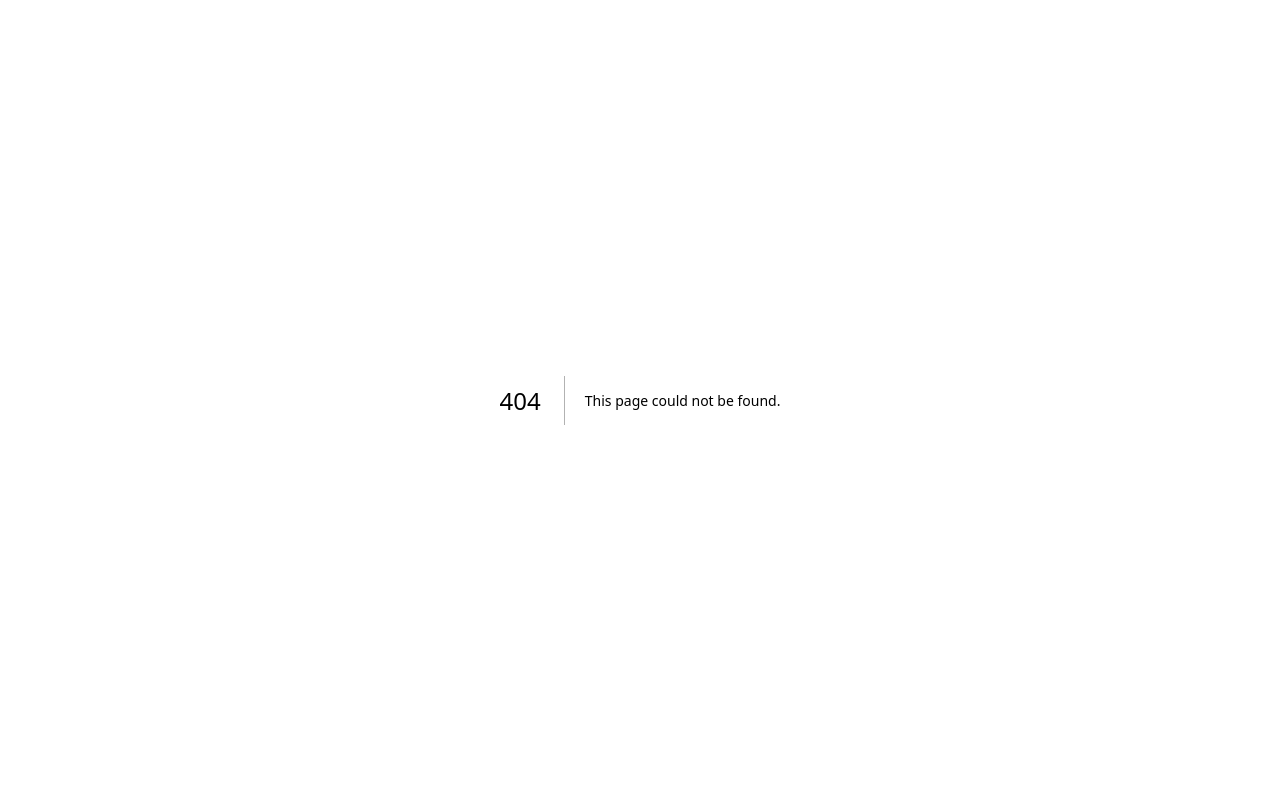
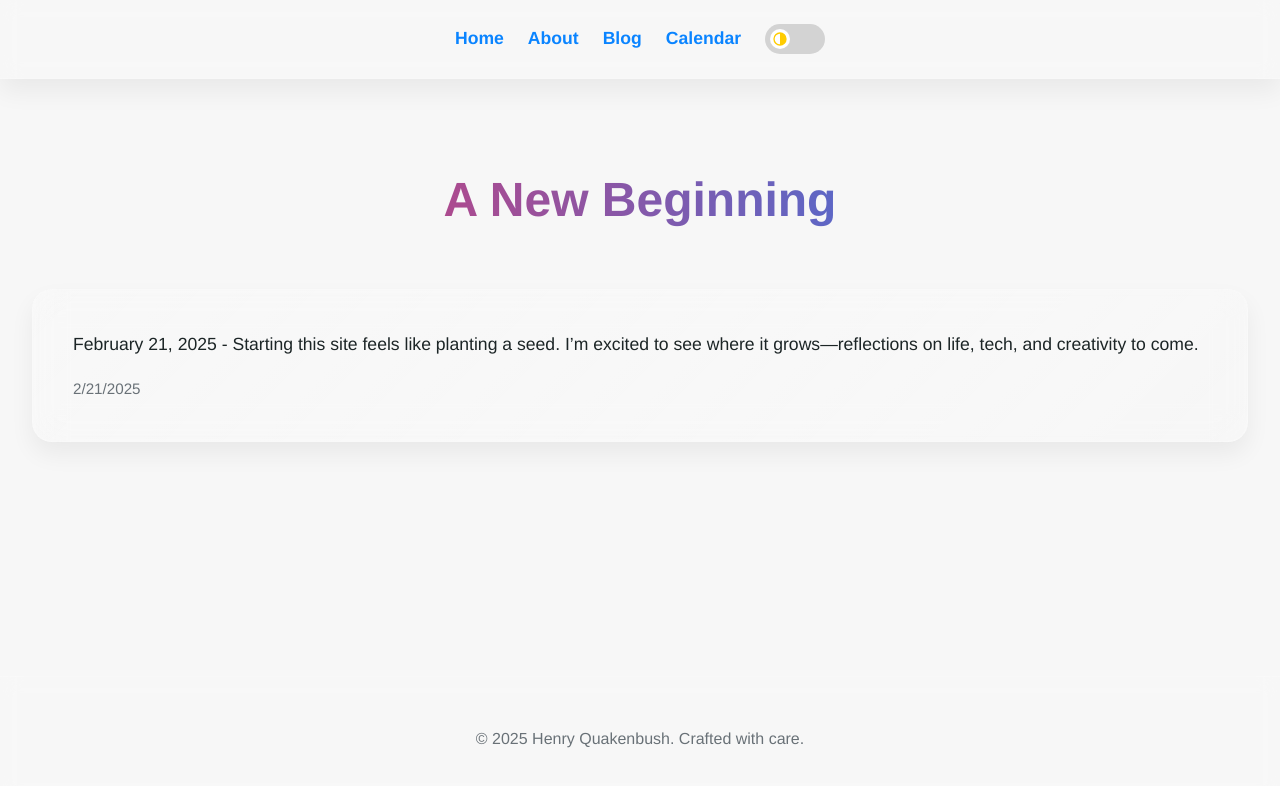
Before and after one commit to slyfox29/henry-quakenbush-site, a Next.js app: page /blog/1 in a window 1280 px wide. Before the commit this address had no page. Shown: the top 786 px of the page. Built offline with nearby package versions, Linux system fonts and the light colour scheme.

Commit message:
Create [id].js

```diff
--- /dev/null
+++ b/pages/blog/[id].js
@@ -0,0 +1,32 @@
+import Layout from '../../components/Layout';
+import posts from '../../data/posts.json';
+import { useRouter } from 'next/router';
+
+export default function BlogPost() {
+  const router = useRouter();
+  const { id } = router.query;
+  const post = posts.find(p => p.id === parseInt(id));
+
+  if (!post) {
+    return (
+      <Layout>
+        <section className="blog">
+          <h2 className="section-title illuminated">Post Not Found</h2>
+          <p className="blog-content">Sorry, this blog post doesn’t exist.</p>
+        </section>
+      </Layout>
+    );
+  }
+
+  return (
+    <Layout>
+      <section className="blog single-post">
+        <h2 className="section-title illuminated">{post.title}</h2>
+        <div className="blog-card glass-card">
+          <p className="blog-content">{post.content}</p>
+          <small className="blog-date">{new Date(post.date).toLocaleDateString()}</small>
+        </div>
+      </section>
+    </Layout>
+  );
+}
```
